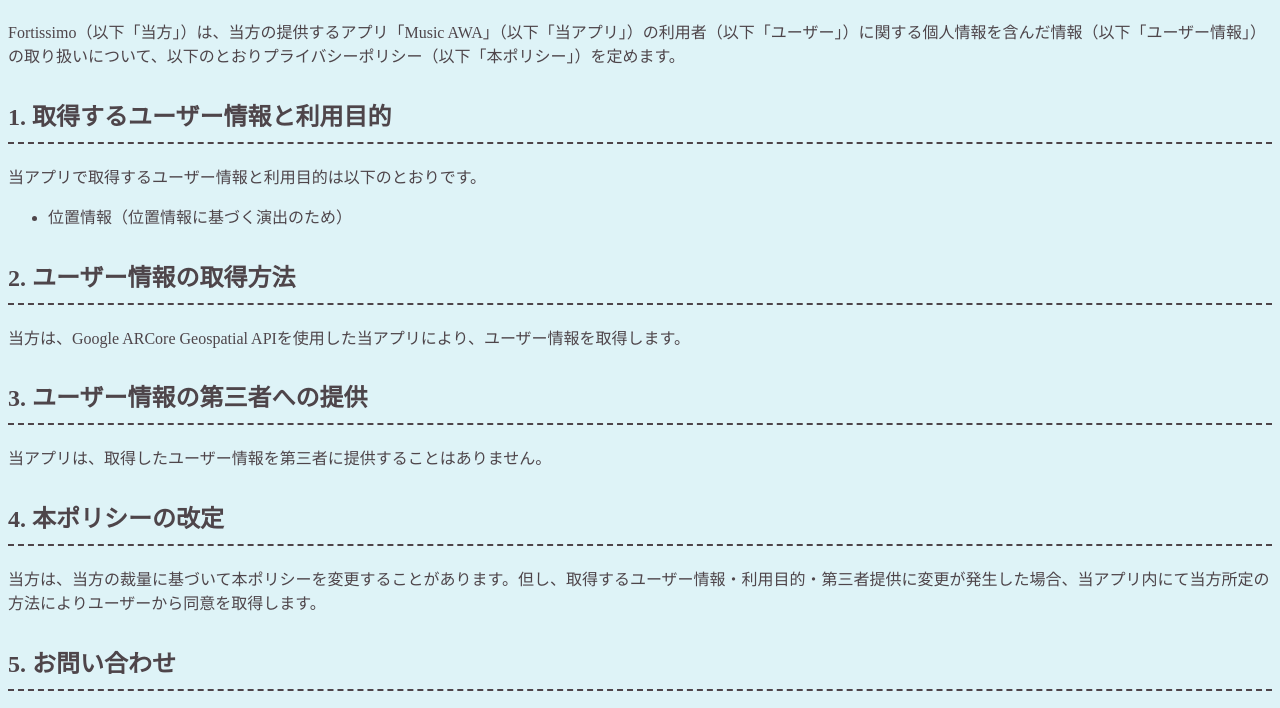
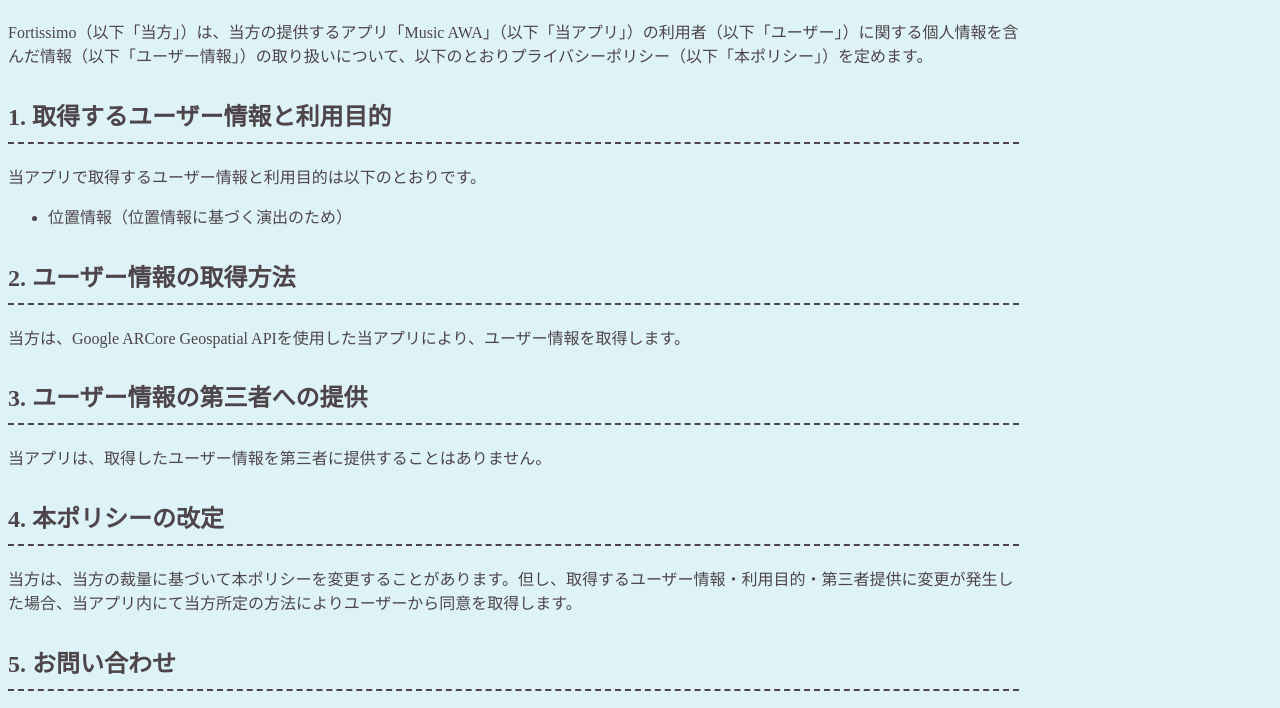
Before and after one commit to ekito-station/music-awa-privacy-policy, a plain HTML site: page index.html in a window 1280 px wide. Shown: the part 70-778 px from the top of the page. Drawn offline with Linux system fonts and the light colour scheme.

Commit message:
Update style.css

```diff
--- a/style.css
+++ b/style.css
@@ -1,3 +1,7 @@
+.content {
+  width: 80%;
+}
+
 h2 {
   border-bottom: dashed 2px #4e454a;
   padding: 10px 0;
```
